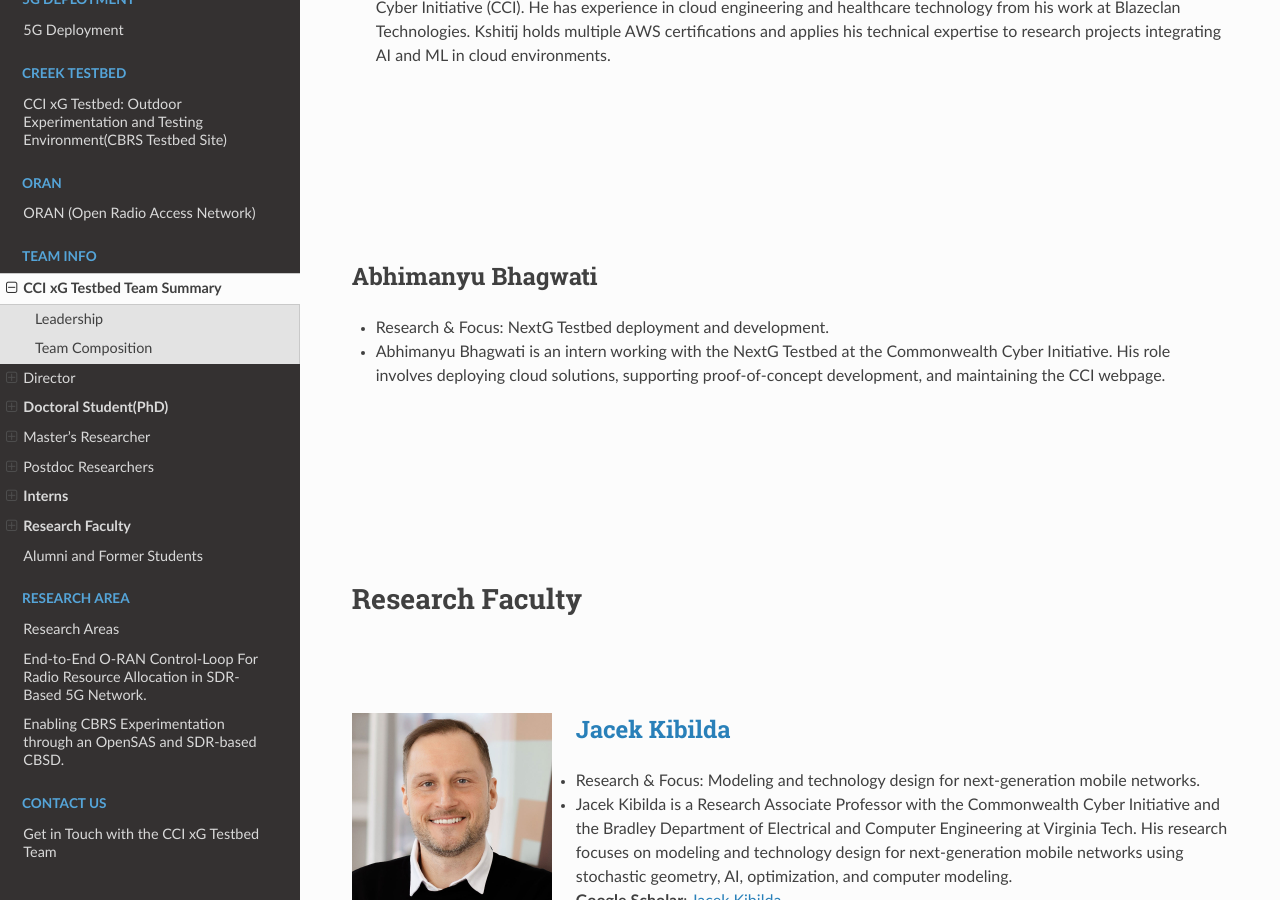
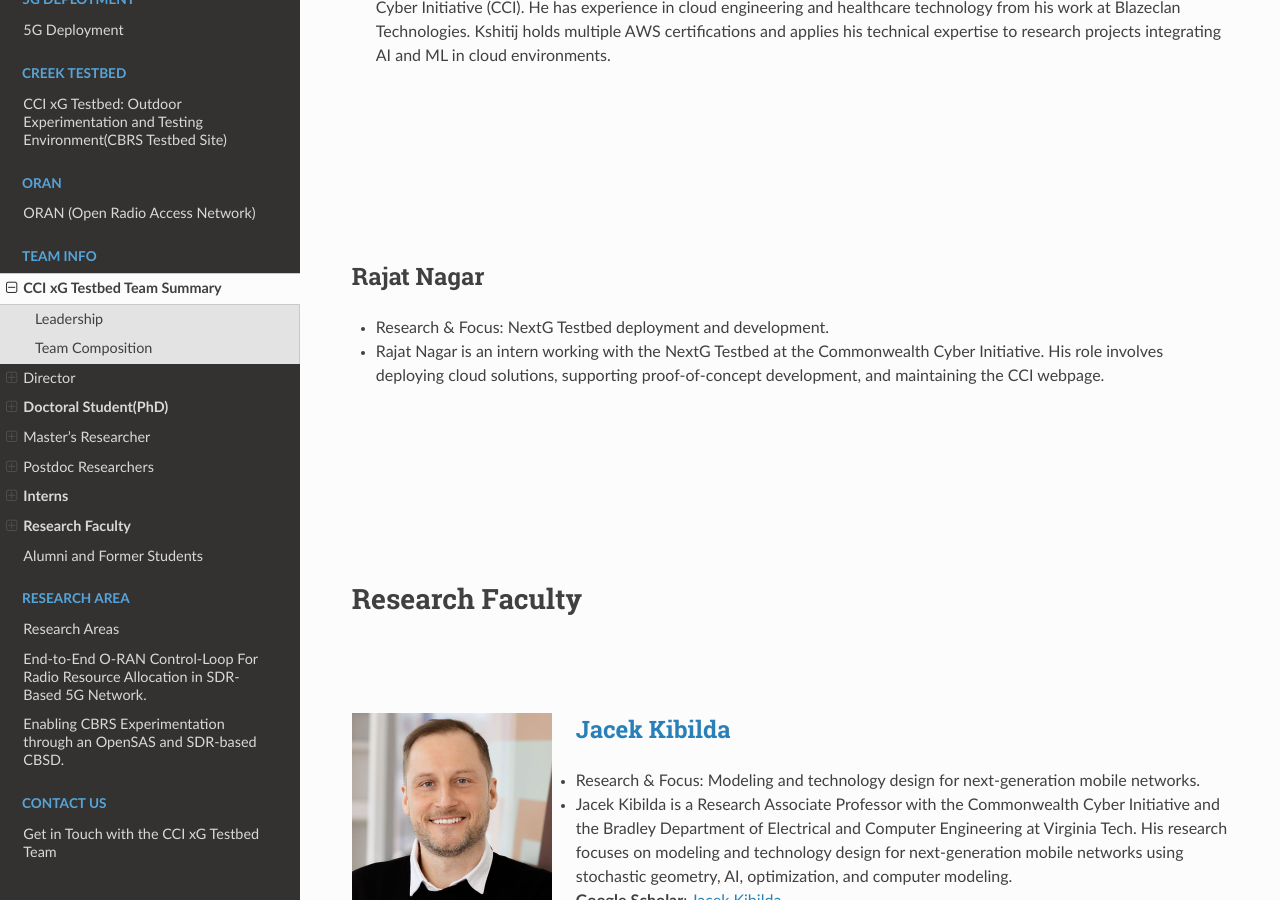
Before and after one commit to rajatnagarr/CCI_TESTBED_DOCS, a Sphinx documentation site: the page built from source/team_info.rst, in a window 1280 px wide and 900 px high, scrolled down 4929 px. Built offline with Sphinx 7.4.7 and the Read the Docs theme 2.0.0, drawn with Linux system fonts in a browser that asks for light colours.

Commit message:
Intern name change

```diff
--- a/source/team_info.rst
+++ b/source/team_info.rst
@@ -235,13 +235,13 @@ Postdoc Researchers
 ..    :align: left
 ..    :width: 200px
 
-   Abhimanyu Bhagwati
-**Abhimanyu Bhagwati**
+   Rajat Nagar
+**Rajat Nagar**
 ----------------
 
 
 - Research & Focus: NextG Testbed deployment and development.
-- Abhimanyu Bhagwati is an intern working with the NextG Testbed at the Commonwealth Cyber Initiative. His role involves deploying cloud solutions, supporting proof-of-concept development, and maintaining the CCI webpage.
+- Rajat Nagar is an intern working with the NextG Testbed at the Commonwealth Cyber Initiative. His role involves deploying cloud solutions, supporting proof-of-concept development, and maintaining the CCI webpage.
 |
 |
 |
```
